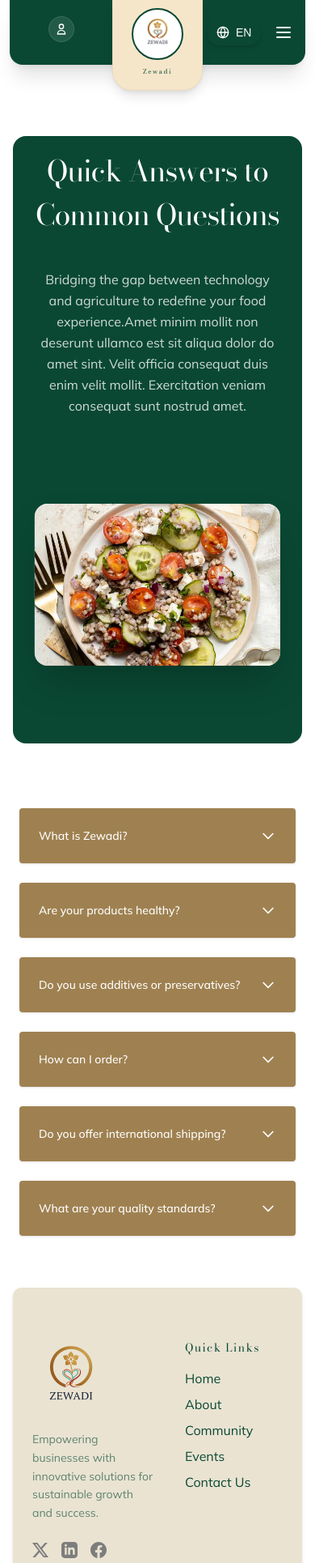
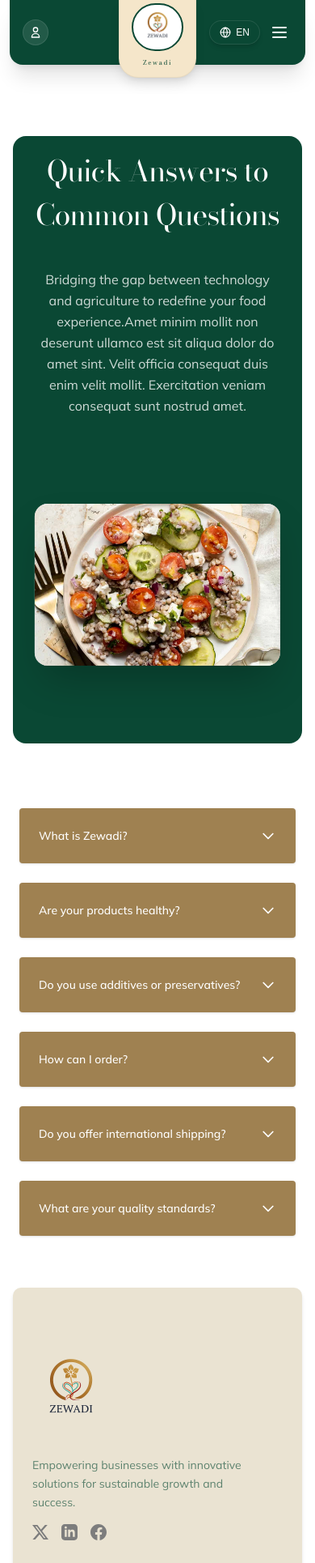
Before and after one commit to teambrandbook/zawadi, a Next.js app in the folder frontend/: page /faq in a window 390 px wide. Shown: the top 1930 px of the page at 81% size. Built offline with nearby package versions, Linux system fonts and the light colour scheme; a web font is replaced by a local one.

Commit message:
responsive check

```diff
--- a/frontend/src/app/gallery/page.tsx
+++ b/frontend/src/app/gallery/page.tsx
@@ -74,7 +74,7 @@ export default function GalleryPage() {
                     {/* Header */}
                     <div className="text-center mb-16 md:mb-24">
                         <h1
-                            className="gallery-title font-display text-5xl md:text-5xl lg:text-6xl font-black text-black font-light tracking-tighter leading-[0.85] "
+                            className="gallery-title font-display text-5xl md:text-5xl lg:text-7xl font-bold text-black tracking-tighter leading-tight"
                         >
                             Zewadi Events Gallery
                         </h1>
--- a/frontend/src/components/community/Navbar.tsx
+++ b/frontend/src/components/community/Navbar.tsx
@@ -106,8 +106,8 @@ export default function Navbar({ bgColor = "bg-[#0A4834]" }: { bgColor?: string
             </div>
           </div>
 
-          {/* Mobile User Icon (FIXED POSITION) */}
-          <div className="md:hidden absolute left-4 top-5 pl-8">
+          {/* Mobile User Icon */}
+          <div className="md:hidden absolute left-4 top-1/2 -translate-y-1/2">
             <div className="relative">
               <button
                 onClick={() => setIsUserMenuOpen(!isUserMenuOpen)}
@@ -136,11 +136,10 @@ export default function Navbar({ bgColor = "bg-[#0A4834]" }: { bgColor?: string
           {/* Mobile left placeholder */}
           <div className="md:hidden w-10"></div>
 
-          {/* Logo */}
-          <div className="absolute top-0 left-1/2 -translate-x-1/2 z-10">
+          <div className="absolute top-0 left-1/2 -translate-x-1/2 z-20">
             <Link
               href="/"
-              className="w-28 md:w-32 h-28 md:h-32 bg-[#F5E6CA] rounded-b-3xl shadow-lg flex flex-col items-center justify-center pt-2 pb-4 border-x border-b border-black/5 hover:bg-[#ebd8b4] transition-colors group"
+              className="w-24 md:w-32 h-24 md:h-32 bg-[#F5E6CA] rounded-b-3xl shadow-lg flex flex-col items-center justify-center pt-1 pb-3 md:pb-4 border-x border-b border-black/5 hover:bg-[#ebd8b4] transition-colors group"
             >
               <div className="relative w-16 h-16 md:w-20 md:h-20 rounded-full border-2 border-[#0A4834] overflow-hidden mb-1 bg-white">
                 <Image
@@ -199,17 +198,17 @@ export default function Navbar({ bgColor = "bg-[#0A4834]" }: { bgColor?: string
             </div>
           </div>
 
-          {/* Mobile menu button */}
-          <div className="md:hidden flex absolute left-61 top-5 items-center gap-2">
+          {/* Mobile right controls */}
+          <div className="md:hidden absolute right-4 top-1/2 -translate-y-1/2 flex items-center gap-2">
             <button
               onClick={toggleLang}
-              className={`flex items-center gap-2 rounded-full ${bgColor} px-3 py-1.5 text-white shadow-md hover:bg-[#174c3b] transition`}
+              className={`flex items-center gap-1.5 rounded-full ${bgColor} px-3 py-1.5 text-white shadow-md hover:bg-[#174c3b] transition border border-white/10`}
             >
-              <Globe size={16} />
-              <span className="text-sm font-medium">{lang}</span>
+              <Globe size={14} />
+              <span className="text-xs font-medium">{lang}</span>
             </button>
 
-            <button onClick={() => setIsOpen(!isOpen)} className="text-white p-2">
+            <button onClick={() => setIsOpen(!isOpen)} className="text-white p-1 hover:bg-white/10 rounded-lg transition-colors">
               <svg className="w-6 h-6" fill="none" stroke="currentColor" viewBox="0 0 24 24">
                 {isOpen ? (
                   <path strokeLinecap="round" strokeLinejoin="round" strokeWidth="2" d="M6 18L18 6M6 6l12 12" />
--- a/frontend/src/components/home/Hero.tsx
+++ b/frontend/src/components/home/Hero.tsx
@@ -33,7 +33,7 @@ export default function Hero() {
             <div className="relative z-10 container mx-auto px-4 flex flex-col items-center text-center justify-center h-full md:pt-32">
 
                 {/* Main Heading */}
-                <h1 className="font-display text-5xl md:text-[4rem] font-light tracking-tight text-white mb-8 leading-[1.1] drop-shadow-lg">
+                <h1 className="font-display text-[2.5rem] md:text-[4rem] font-light tracking-tight text-white mb-6 leading-[1.2] md:leading-[1.1] drop-shadow-lg">
                     The Zewadi Way of Living
                 </h1>
 
@@ -43,7 +43,7 @@ export default function Hero() {
                 </h2>
 
                 {/* Description Text */}
-                <p className="max-w-3xl text-white text-base md:text-lg leading-relaxed mb-12 font-mulish font-light drop-shadow-sm">
+                <p className="max-w-3xl text-white text-sm md:text-lg leading-relaxed mb-10 font-mulish font-light drop-shadow-sm px-4">
                     Wellness doesn’t start with big leaps. It’s all those small choices you make every day that add up and slowly shape how you live. That’s the heart of Zewadi—making that shift feel natural, easy, and honestly, something you want to keep doing. <br className="hidden md:block" />
                 </p>
 
--- a/frontend/src/components/shared/Footer.tsx
+++ b/frontend/src/components/shared/Footer.tsx
@@ -9,14 +9,10 @@ export default function Footer() {
             <div className="max-w-[115rem] mx-auto bg-[#EAE3D2] rounded-[10px] pt-16 pb-10 px-6 md:px-12 lg:px-24 text-[#0A4834] shadow-md">
 
                 {/* Main Grid */}
-                <div className="grid grid-cols-1 md:grid-cols-2 lg:grid-cols-4 gap-12 lg:gap-8 mb-12">
+                <div className="grid grid-cols-2 lg:grid-cols-4 gap-10 md:gap-12 lg:gap-8 mb-12">
 
-                    {/* Inner Grid */}
-                    <div className="col-span-2 lg:col-span-4 grid grid-cols-2 lg:grid-cols-4 gap-1 lg:gap-8">
-
-                        {/* Brand */}
-                        <div className="flex flex-col gap-6 lg:pr-8">
-                            <div className="relative w-32 h-32 md:w-40 md:h-40 -ml-4 -mt-4 -mb-6">
+                        <div className="col-span-2 lg:col-span-1 flex flex-col gap-4 lg:pr-8">
+                            <div className="relative w-32 h-32 md:w-36 md:h-36 -ml-4">
                                 <Image
                                     src="/logo/zawadi-logo.webp"
                                     alt="Zewadi Logo"
@@ -50,7 +46,7 @@ export default function Footer() {
                         </div>
 
                         {/* Quick Links */}
-                        <div className="flex flex-col gap-4 pl-8">
+                        <div className="col-span-1 flex flex-col gap-4">
                             <h3 className="font-boldonse font-light text-sm md:text-lg tracking-widest">
                                 Quick Links
                             </h3>
@@ -64,7 +60,7 @@ export default function Footer() {
                         </div>
 
                         {/* Inner Pages */}
-                        <div className="flex flex-col gap-4">
+                        <div className="col-span-1 flex flex-col gap-4">
                             <h3 className="font-boldonse font-light text-sm md:text-lg tracking-widest">
                                 Inner Pages
                             </h3>
@@ -77,8 +73,8 @@ export default function Footer() {
                             </div>
                         </div>
 
-                        {/* Support (✅ fixed responsive grid) */}
-                        <div className="flex flex-col gap-4 md:pl-8 lg:pl-0">
+                        {/* Support */}
+                        <div className="col-span-2 lg:col-span-1 flex flex-col gap-4">
                             <h3 className="font-boldonse font-light text-sm md:text-lg tracking-widest">
                                 Support
                             </h3>
@@ -101,7 +97,6 @@ export default function Footer() {
                         </div>
 
                     </div>
-                </div>
 
                 {/* Bottom Bar */}
                 <div className="pt-6 border-t border-[#0A4834]/10 flex flex-col md:flex-row items-center justify-center gap-4">
```
Also changed, not shown: frontend/src/components/about/StoryCarousel.tsx (+7 -7 lines), frontend/src/components/events/StoryCheckerboard.tsx (+8 -8 lines), frontend/src/components/shared/WipeButton.tsx (+5 -5 lines).
